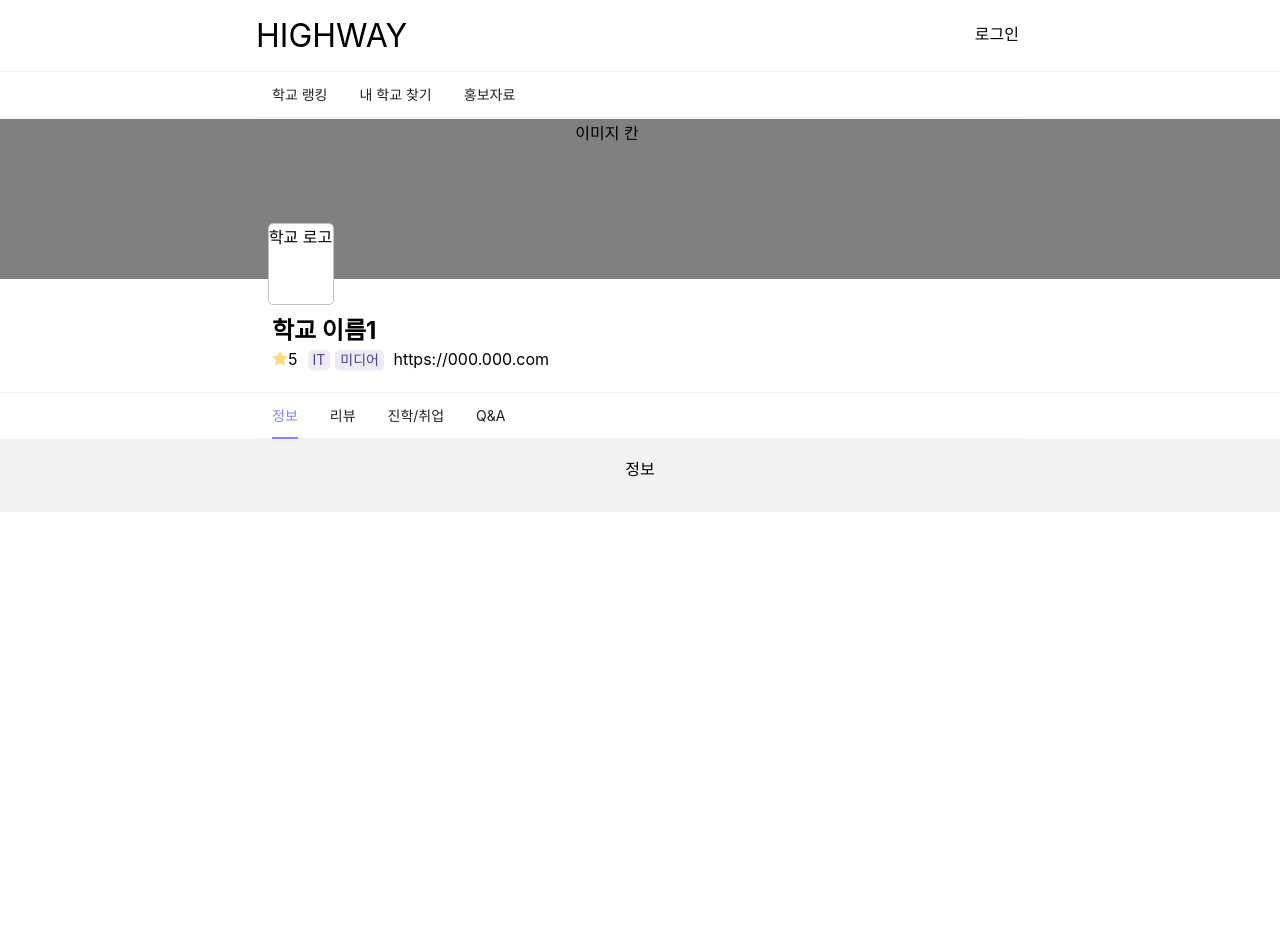
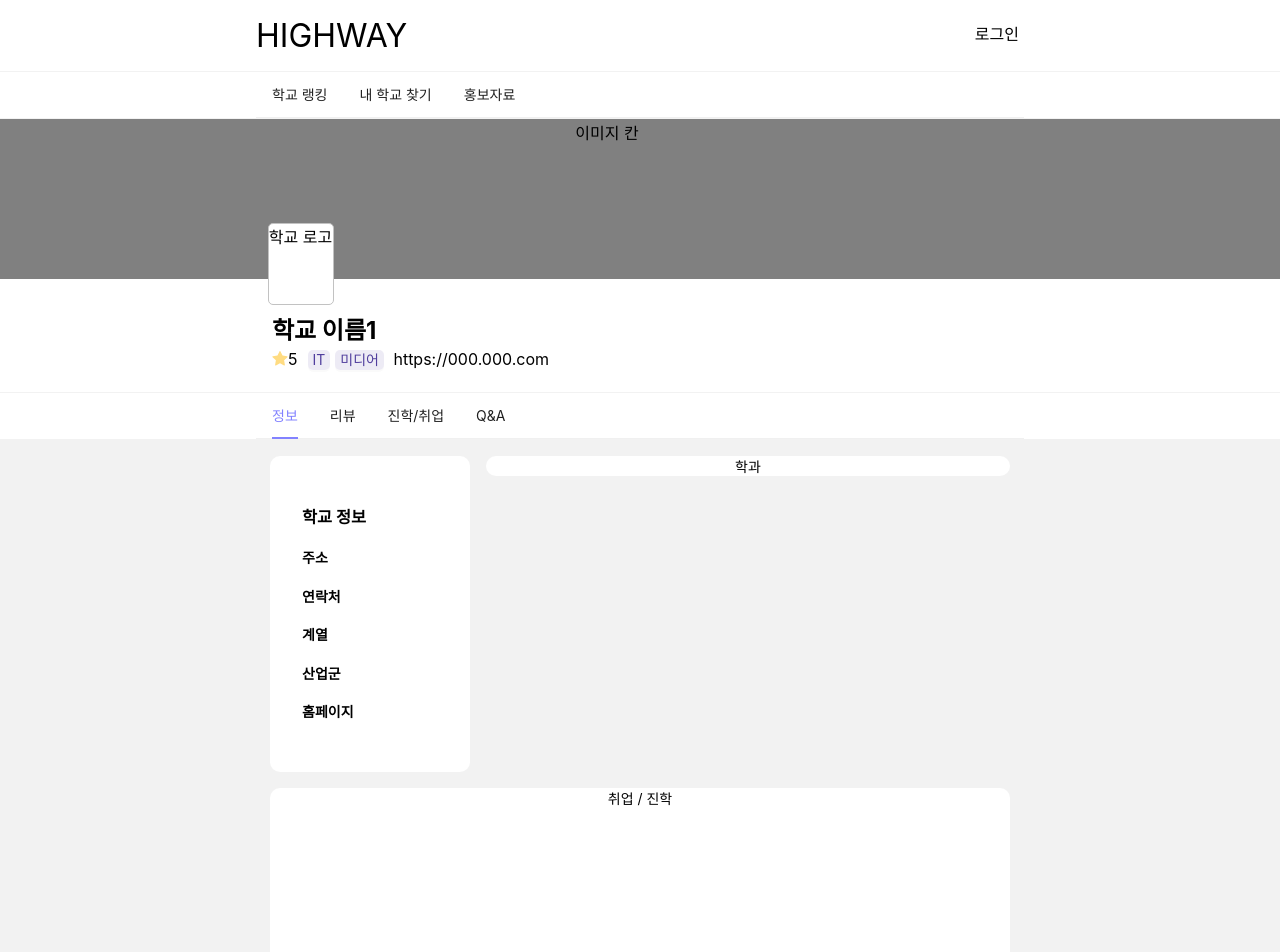
Before and after one commit to jeonjuseong11/gitlab_Mirroring, a React (Create React App) app in the folder highway/: page /schooldetail/1/info in a window 1280 px wide. Shown: the top 952 px of the page. Before the commit the page ends 800 px from the top, so only its background shows below. Built offline with nearby package versions, Linux system fonts and the light colour scheme.

Commit message:
Feat : SchoolDetailInfo
학교 상세페이지 정보 탭 레이아웃 설계

```diff
--- a/highway/src/components/SchoolDetail/SchoolDetailInfo.js
+++ b/highway/src/components/SchoolDetail/SchoolDetailInfo.js
@@ -1,8 +1,49 @@
-import React from "react";
-import { SubPageWrapper } from "./SchoolDetailStyle";
+import { Col, Menu, Row, Tabs } from "antd";
+import React, { useEffect, useState } from "react";
+import { useSelector } from "react-redux";
+import { NavLink, Outlet, useParams } from "react-router-dom";
+import Tags from "../Tags";
+import { FrequentAsked, QuestionWrapper, SubPageWrapper } from "./SchoolDetailStyle";
 
 const SchoolDetailInfo = () => {
-  return <SubPageWrapper>정보</SubPageWrapper>;
+  const { schoolId, tags } = useParams();
+  const schools = useSelector((state) => state.school.schools);
+  const schoolDeparts = schools[schoolId - 1].tags;
+  const [departsList, setDepartsList] = useState([]);
+
+  return (
+    <SubPageWrapper>
+      <Row
+        gutter={[16, 16]}
+        xgutter={[16]}
+        style={{ justifyContent: "center", marginBottom: "1rem" }}
+      >
+        <Col span={4}>
+          <QuestionWrapper style={{ textAlign: "left", padding: "2rem" }}>
+            <h3>학교 정보</h3>
+            <h4>주소</h4>
+            <h4>연락처</h4>
+            <h4>계열</h4>
+            <h4>산업군</h4>
+            <h4>홈페이지</h4>
+          </QuestionWrapper>
+        </Col>
+        <Col span={10}>
+          <QuestionWrapper>
+            학과
+            {/* <Tabs items={schoolDeparts}>
+              <Tags.TabPane tab={item} key={item}></Tags.TabPane>;
+            </Tabs> */}
+          </QuestionWrapper>
+        </Col>
+      </Row>
+      <Row gutter={[16, 16]} style={{ justifyContent: "center" }}>
+        <Col span={14}>
+          <FrequentAsked>취업 / 진학</FrequentAsked>
+        </Col>
+      </Row>
+    </SubPageWrapper>
+  );
 };
 
 export default SchoolDetailInfo;
```
